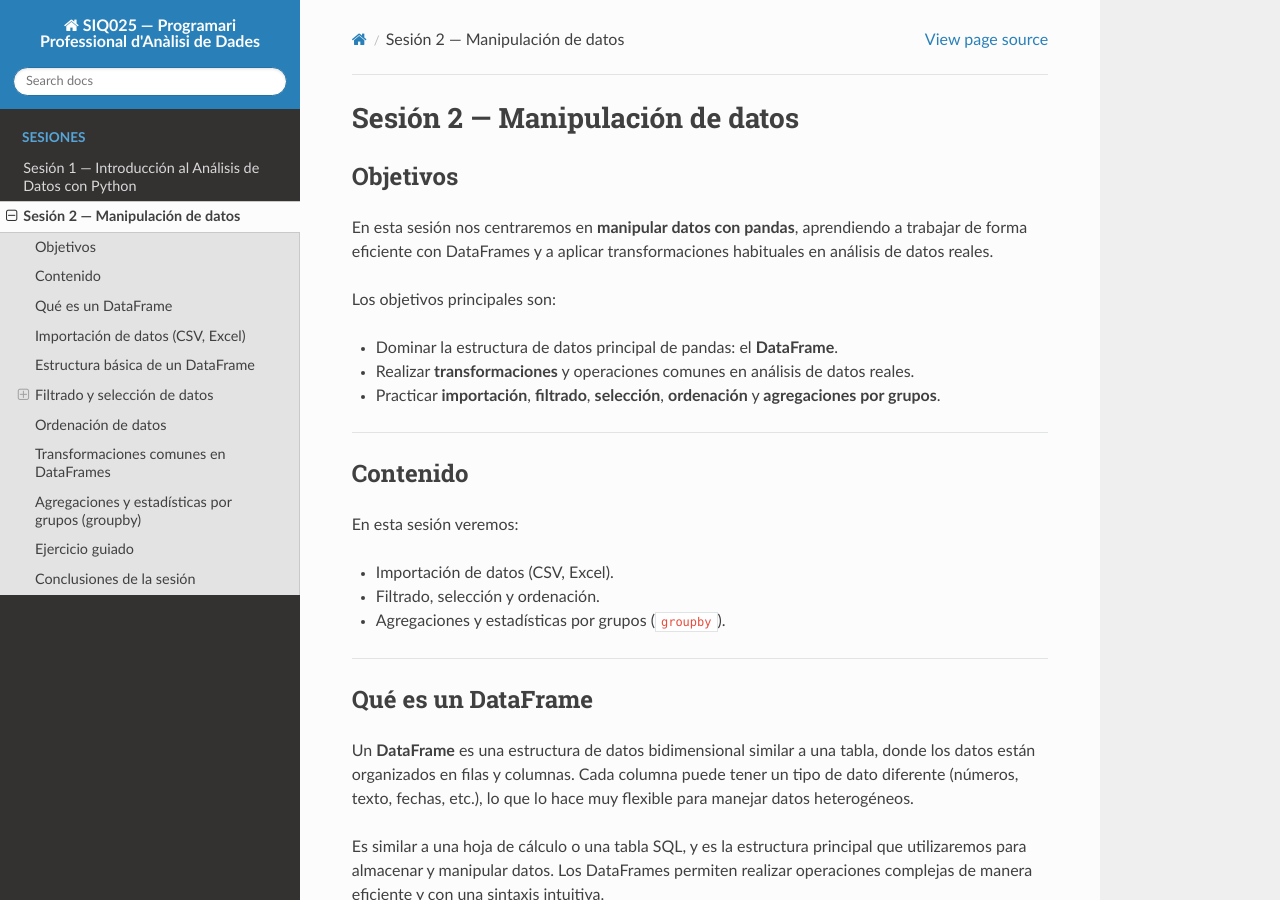
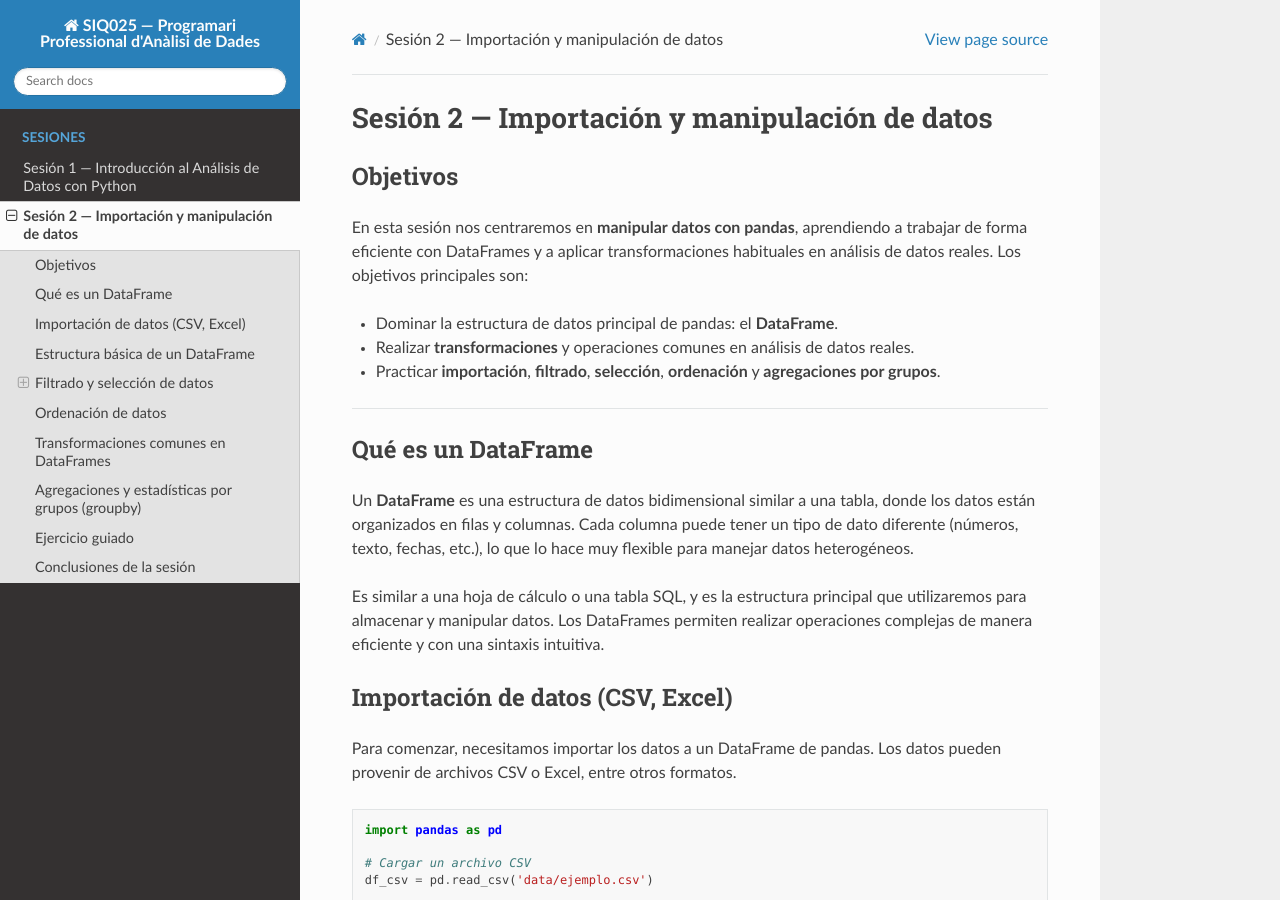
Before and after one commit to aleixalcacer/SIQ025-SIQ525, a Sphinx documentation site: the page built from docs/sessions/session_2.md, in a window 1280 px wide and 900 px high. Built offline with Sphinx 7.4.7 and the Read the Docs theme 3.1.0, drawn with Linux system fonts in a browser that asks for light colours.

Commit message:
Improve session 2

```diff
--- a/docs/sessions/session_2.md
+++ b/docs/sessions/session_2.md
@@ -1,24 +1,11 @@
-# Sesión 2 — Manipulación de datos
+# Sesión 2 — Importación y manipulación de datos
 
 ## Objetivos
 
-En esta sesión nos centraremos en **manipular datos con pandas**, aprendiendo a trabajar de forma eficiente con DataFrames y a aplicar transformaciones habituales en análisis de datos reales.
-
-Los objetivos principales son:
-
+En esta sesión nos centraremos en **manipular datos con pandas**, aprendiendo a trabajar de forma eficiente con DataFrames y a aplicar transformaciones habituales en análisis de datos reales. Los objetivos principales son:
 - Dominar la estructura de datos principal de pandas: el **DataFrame**.
 - Realizar **transformaciones** y operaciones comunes en análisis de datos reales.
 - Practicar **importación**, **filtrado**, **selección**, **ordenación** y **agregaciones por grupos**.
-
----
-
-## Contenido
-
-En esta sesión veremos:
-
-- Importación de datos (CSV, Excel).
-- Filtrado, selección y ordenación.
-- Agregaciones y estadísticas por grupos (`groupby`).
 
 ---
 
```
Also changed, not shown: docs/sessions/session_1.md (+8 -0 lines).
